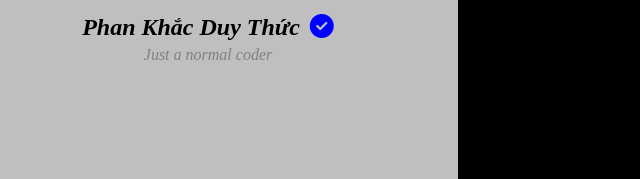
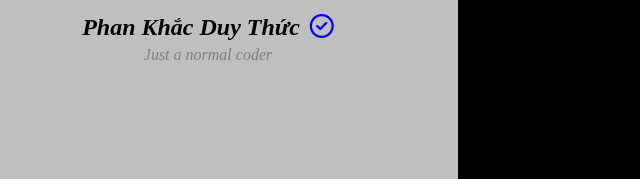
Before and after one commit to CaSapChim/My-Profile-Card, a plain HTML site: page index.html in a window 1280 px wide. Shown: the part 233-412 px from the top of the page, 432-1072 px from the left. Drawn offline with Linux system fonts and the light colour scheme.

Commit message:
Update index.html

```diff
--- a/index.html
+++ b/index.html
@@ -29,7 +29,7 @@
             <img src="./assets/avatar.jpg" alt="avatar">
         </div>
         <div class="desc">
-            <h2> Phan Khắc Duy Thức <i class="fa-solid fa-circle-check"></i></h2>
+            <h2> Phan Khắc Duy Thức <i class="fa-regular fa-circle-check"></i></h2>
             <p>Just a normal coder </p>
         </div>
         <div class="informations">
```
